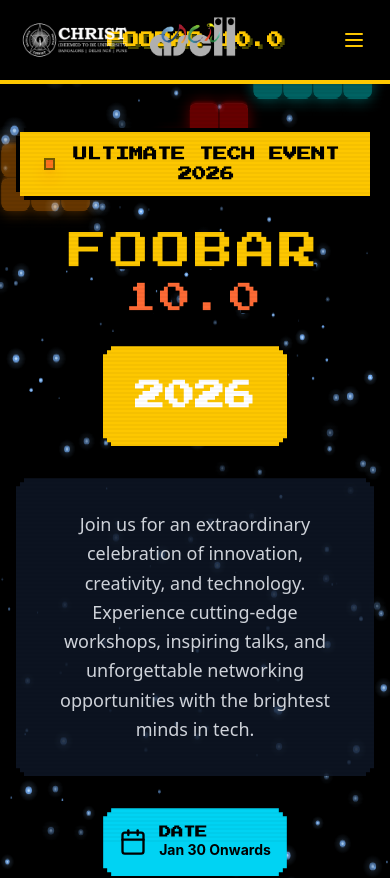
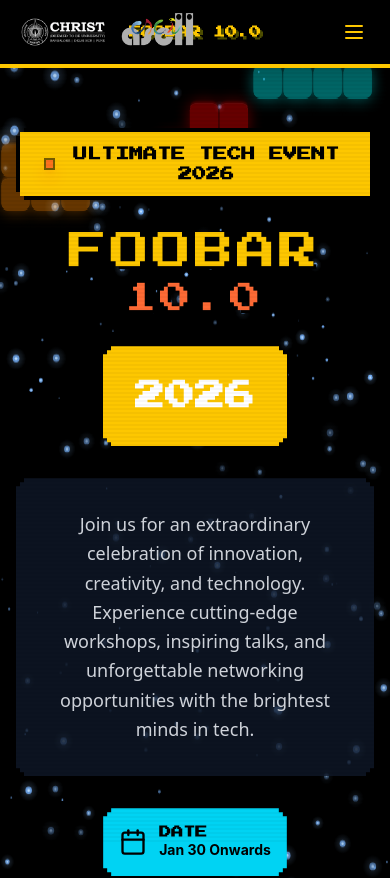
Before and after one commit to kenanpereira24-max/3rd_Time_Is_the_charm, a React (Vite) app: page / in a window 390 px wide. Shown: the top 878 px of the page. Built offline with nearby package versions, Linux system fonts and the light colour scheme.

Commit message:
tried fixing the mobile view

```diff
--- a/src/app/components/Navbar.tsx
+++ b/src/app/components/Navbar.tsx
@@ -17,24 +17,30 @@ export function Navbar() {
   return (
     <nav className="fixed top-0 left-0 right-0 z-50 bg-black border-b-4 border-yellow-400 shadow-lg">
       <div className="w-full px-4 sm:px-6 lg:px-8">
-        <div className="flex justify-between items-center h-20">
-          {/* Left: Christ Logo + ASCII Logo */}
-          <div className="flex items-center gap-3 z-10">
+        <div className="flex justify-between items-center h-16 md:h-20"> {/* Adjusted height for mobile/desktop */}
+
+          {/* Left: Christ Logo + ASCII Logo (Responsive Sizes) */}
+          <div className="flex items-center gap-2 md:gap-3 z-10">
             <img
               src={christLogo}
               alt="Christ University"
-              className="h-10 md:h-12 w-auto object-contain"
+              className="h-8 sm:h-10 md:h-12 w-auto object-contain"
             />
             <img
               src={asciiLogo}
               alt="ASCII Logo"
-              className="h-12 md:h-16 w-auto object-contain"
+              className="h-10 sm:h-12 md:h-16 w-auto object-contain"
             />
           </div>
 
           {/* Center: FOOBAR Text */}
-          <div className="absolute left-1/2 transform -translate-x-1/2">
-            <h1 className="text-base md:text-2xl font-bold text-yellow-400" style={{ fontFamily: '"Press Start 2P", cursive', textShadow: '3px 3px 0px rgba(255,255,0,0.3)', lineHeight: '1.4' }}>
+          <div className="absolute left-1/2 transform -translate-x-1/2 w-full text-center pointer-events-none">
+            <h1 className="text-xs sm:text-sm md:text-2xl font-bold text-yellow-400 truncate px-2"
+                style={{
+                  fontFamily: '"Press Start 2P", cursive',
+                  textShadow: '3px 3px 0px rgba(255,255,0,0.3)',
+                  lineHeight: '1.4'
+                }}>
               FOOBAR 10.0
             </h1>
           </div>
```
